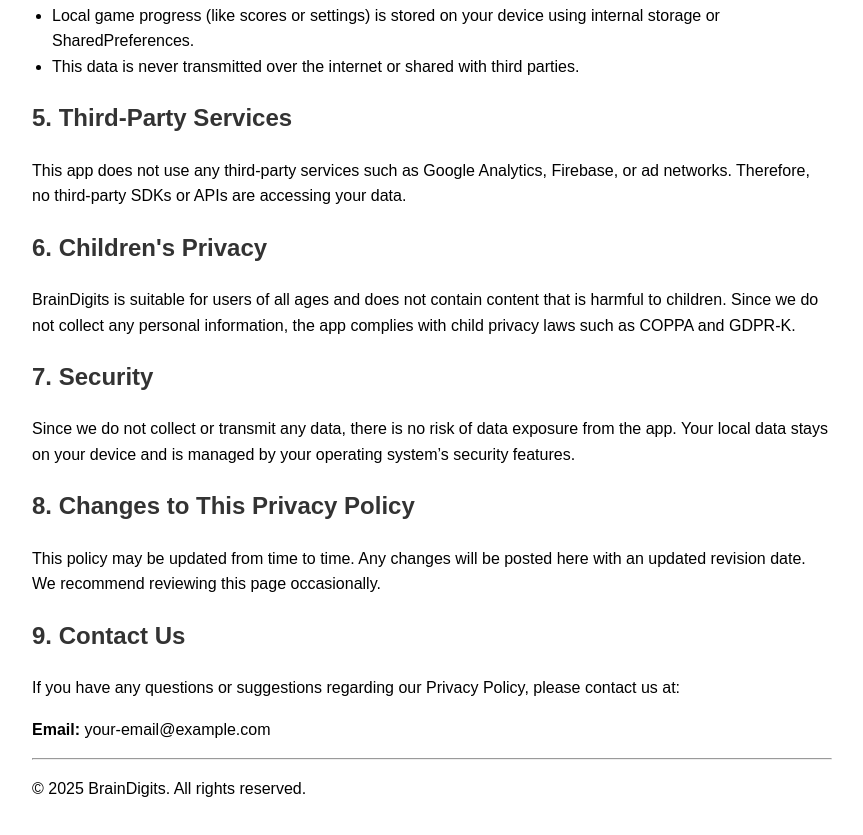
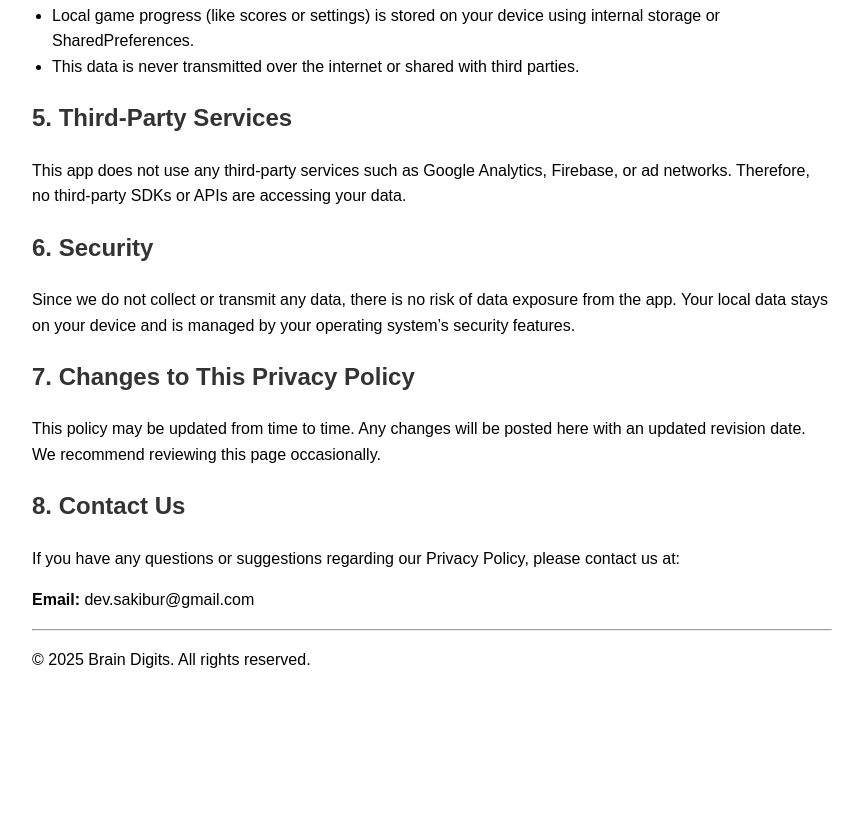
Before and after one commit to devsakibur/brain-digits-privacy-policy, a plain HTML site: page index.html in a window 1280 px wide. Shown: the part 645-1480 px from the top of the page, without its empty margins (208-1071 px from the left). After the commit the page ends 1354 px from the top, so only its background shows below. Drawn offline with Linux system fonts and the light colour scheme.

Commit message:
Update index.html

```diff
--- a/index.html
+++ b/index.html
@@ -44,20 +44,17 @@
   <h2>5. Third-Party Services</h2>
   <p>This app does not use any third-party services such as Google Analytics, Firebase, or ad networks. Therefore, no third-party SDKs or APIs are accessing your data.</p>
 
-  <h2>6. Children's Privacy</h2>
-  <p>BrainDigits is suitable for users of all ages and does not contain content that is harmful to children. Since we do not collect any personal information, the app complies with child privacy laws such as COPPA and GDPR-K.</p>
-
-  <h2>7. Security</h2>
+  <h2>6. Security</h2>
   <p>Since we do not collect or transmit any data, there is no risk of data exposure from the app. Your local data stays on your device and is managed by your operating system’s security features.</p>
 
-  <h2>8. Changes to This Privacy Policy</h2>
+  <h2>7. Changes to This Privacy Policy</h2>
   <p>This policy may be updated from time to time. Any changes will be posted here with an updated revision date. We recommend reviewing this page occasionally.</p>
 
-  <h2>9. Contact Us</h2>
+  <h2>8. Contact Us</h2>
   <p>If you have any questions or suggestions regarding our Privacy Policy, please contact us at:</p>
-  <p><strong>Email:</strong> your-email@example.com</p>
+  <p><strong>Email:</strong> dev.sakibur@gmail.com</p>
 
   <hr>
-  <p>&copy; 2025 BrainDigits. All rights reserved.</p>
+  <p>&copy; 2025 Brain Digits. All rights reserved.</p>
 </body>
 </html>
```
